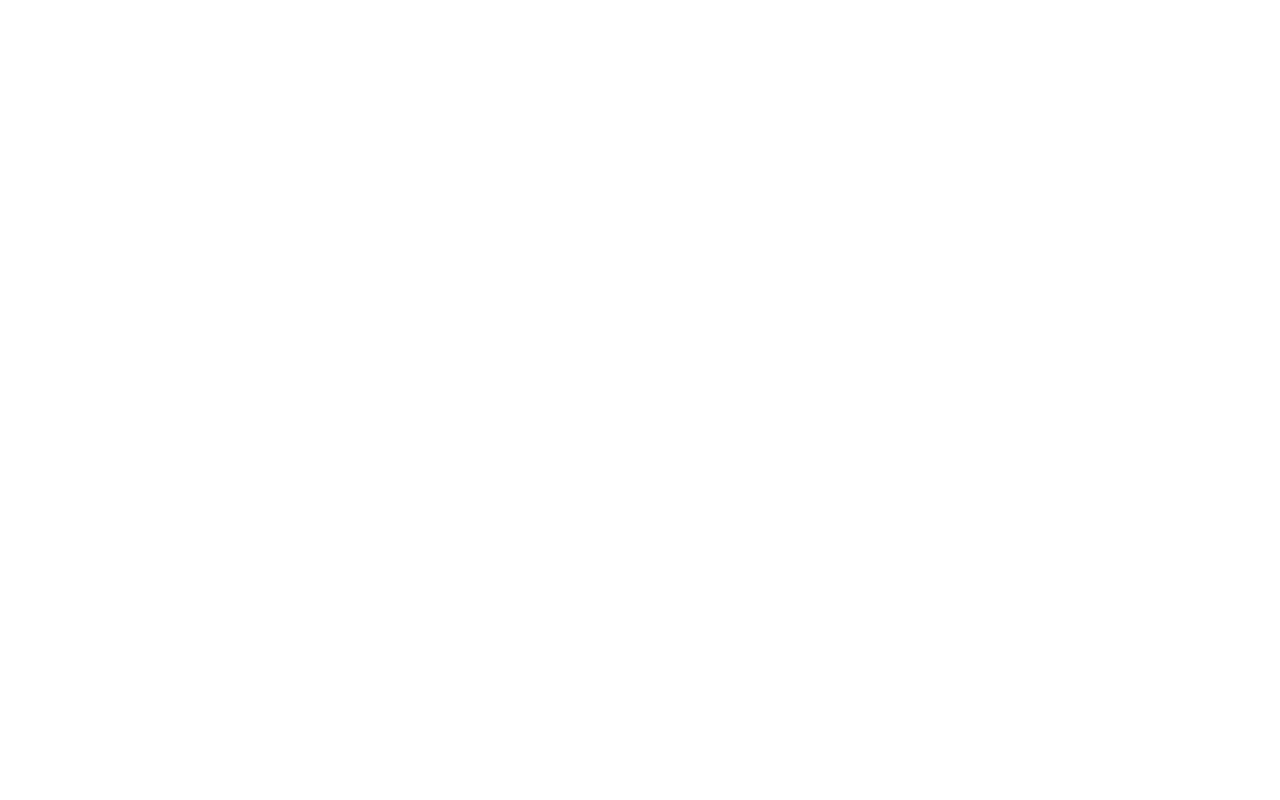
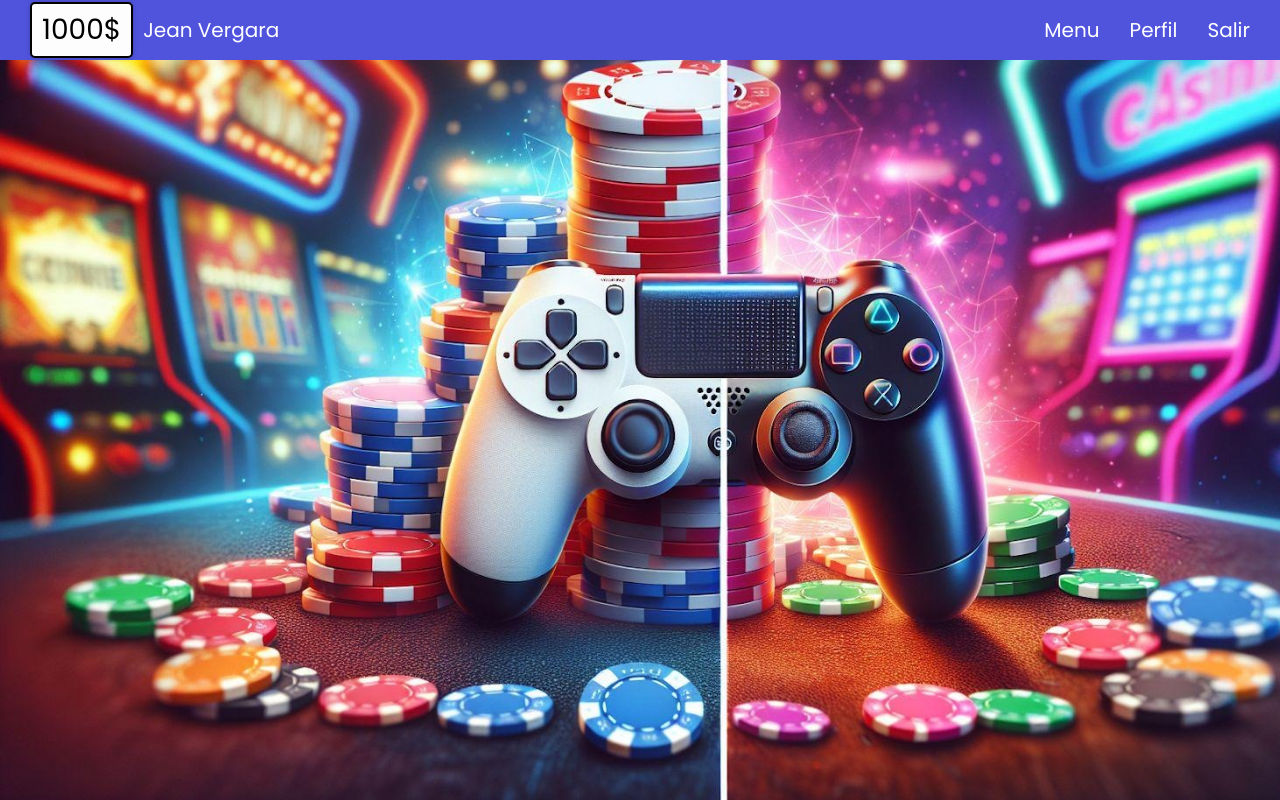
Before and after one commit to JeanPCode/Gaming-Platform, a website: page public/main.html in a window 1280 px wide. Drawn offline with nearby package versions, Linux system fonts and the light colour scheme; some icons are missing; a web font is replaced by a local one.

Commit message:
hacen modificaciones jean

```diff
--- /dev/null
+++ b/public/css/header.css
@@ -0,0 +1,60 @@
+.nav-main{
+    display: flex;
+    align-items: center;
+    justify-content: space-between;
+    flex-direction: row;
+    position: absolute;
+    top: 0;
+    width: 100%;
+    padding-inline: 30px;
+    background-color: #5054dd;
+    color: white;
+    height: 60px;
+}
+
+.user-data{
+    display: flex;
+    align-items: center;
+    justify-content: center;
+    flex-direction: row;
+    gap: 10px;
+}
+
+.data-tokens{
+    display: flex;
+    align-items: center;
+    justify-content: center;
+    flex-direction: row;
+    background-color: #fdfdfd;
+    border-radius: 5px;
+    border: 2px solid #000;
+    padding: 5px 10px;
+    font-size: 28px;
+    color: black;
+    box-shadow: 0 0 5px rgba(0, 0, 0, 0.2);
+}
+
+#user-main{
+    font-size: 20px;
+}
+
+.option-menu{
+    display: flex;
+    align-items: center;
+    justify-content: center;
+    flex-direction: row;
+}
+
+.option-menu ul{
+    list-style: none;
+    display: flex;
+    align-items: center;
+    justify-content: center;
+    gap: 30px;
+}
+
+.option-menu ul li a{
+    text-decoration: none;
+    color: white;
+    font-size: 20px;
+}
--- a/public/css/main.css
+++ b/public/css/main.css
@@ -6,6 +6,7 @@
 @import url('https://fonts.googleapis.com/css2?family=Poppins:wght@300;400;600;700&display=swap');
 @import url(./header.css);
 @import url(./footer.css);
+@import url(./menu.css);
 
 * {
     box-sizing: border-box;
--- /dev/null
+++ b/public/css/menu.css
@@ -0,0 +1,7 @@
+body {
+    width: 100%;
+    height: 100vh;
+	background-image: url("../assets/img-games/fondo.jpg");
+	background-repeat: no-repeat;
+	background-size: cover;
+}
--- a/public/css/tragamonedas1.css
+++ b/public/css/tragamonedas1.css
@@ -3,9 +3,10 @@
 body{
     display: flex;
     justify-content: center;
+	flex-direction: column;
     align-items: center;
     width: 100%;
-    height: auto;
+    height: 100vh;
 	background-image: url("../assets/img-games/fondo.jpg");
 	background-repeat: no-repeat;
 	background-size: cover;
--- a/public/main.html
+++ b/public/main.html
@@ -5,9 +5,28 @@
     <meta http-equiv="X-UA-Compatible" content="IE=edge">
     <meta name="viewport" content="width=device-width, initial-scale=1.0">
     <link rel="shortcut icon" href="./assets/favicon.png" type="image/x-icon">
+    <link rel="stylesheet" href="./css/main.css">
     <title>Document</title>
 </head>
 <body>
+    <header class="nav-main">
+        <div class="user-data">
+            <span class="data-tokens"><p id="tokens">1000</p><p>$</p></span>
+            <p id="user-main">Jean Vergara</p>
+        </div>
+        <div class="option-menu">
+            <ul>
+                <li><a href="">Menu</a></li>
+                <li><a href="">Perfil</a></li>
+                <li><a href="">Salir</a></li>
+            </ul>
+        </div>
+    </header>
+    <main>
 
+    </main>
+    <footer class="footer-main">
+
+    </footer>
 </body>
 </html>
```
Also changed, not shown: public/games/tragamonedas-1.html (+13 -0 lines).
